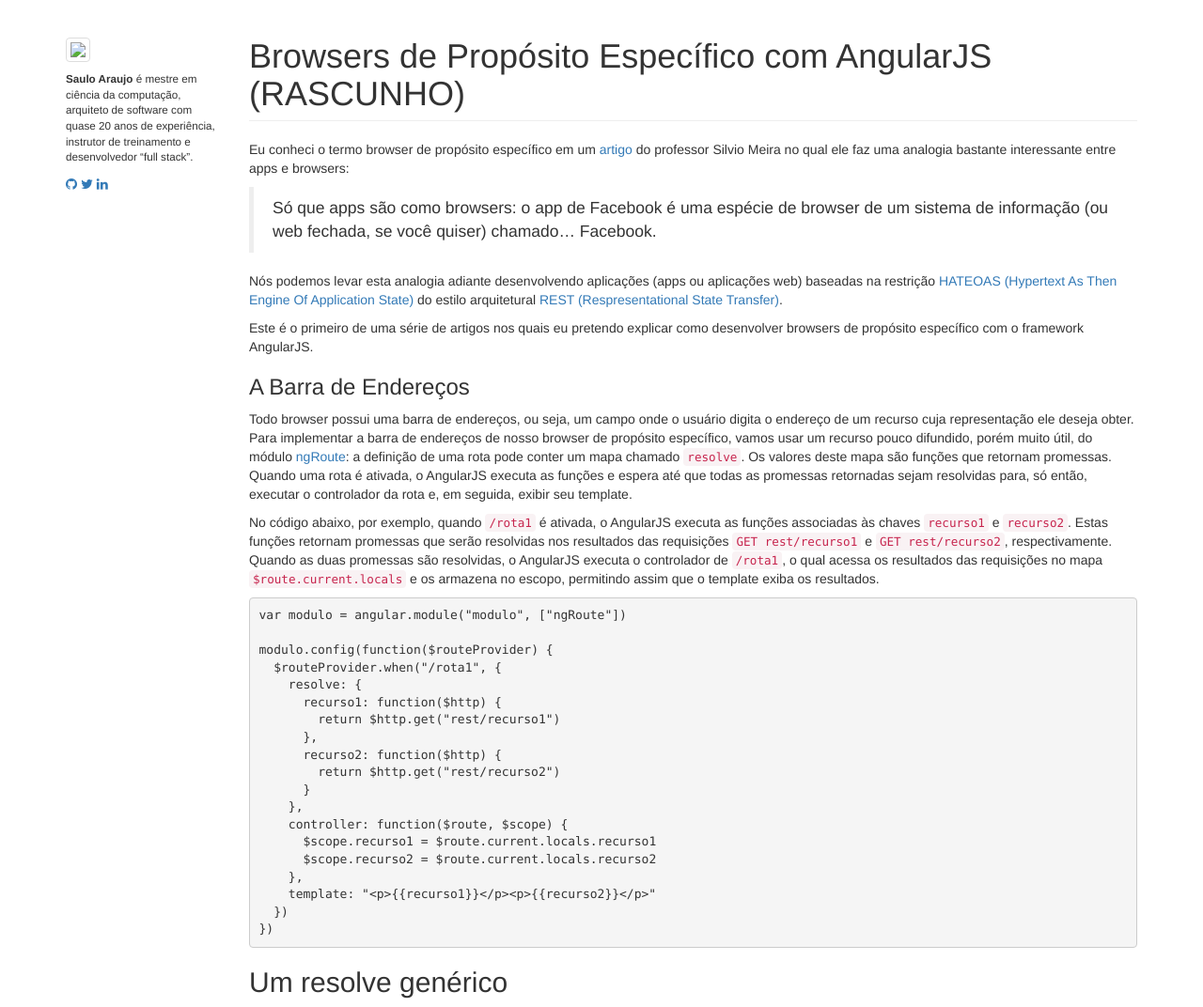
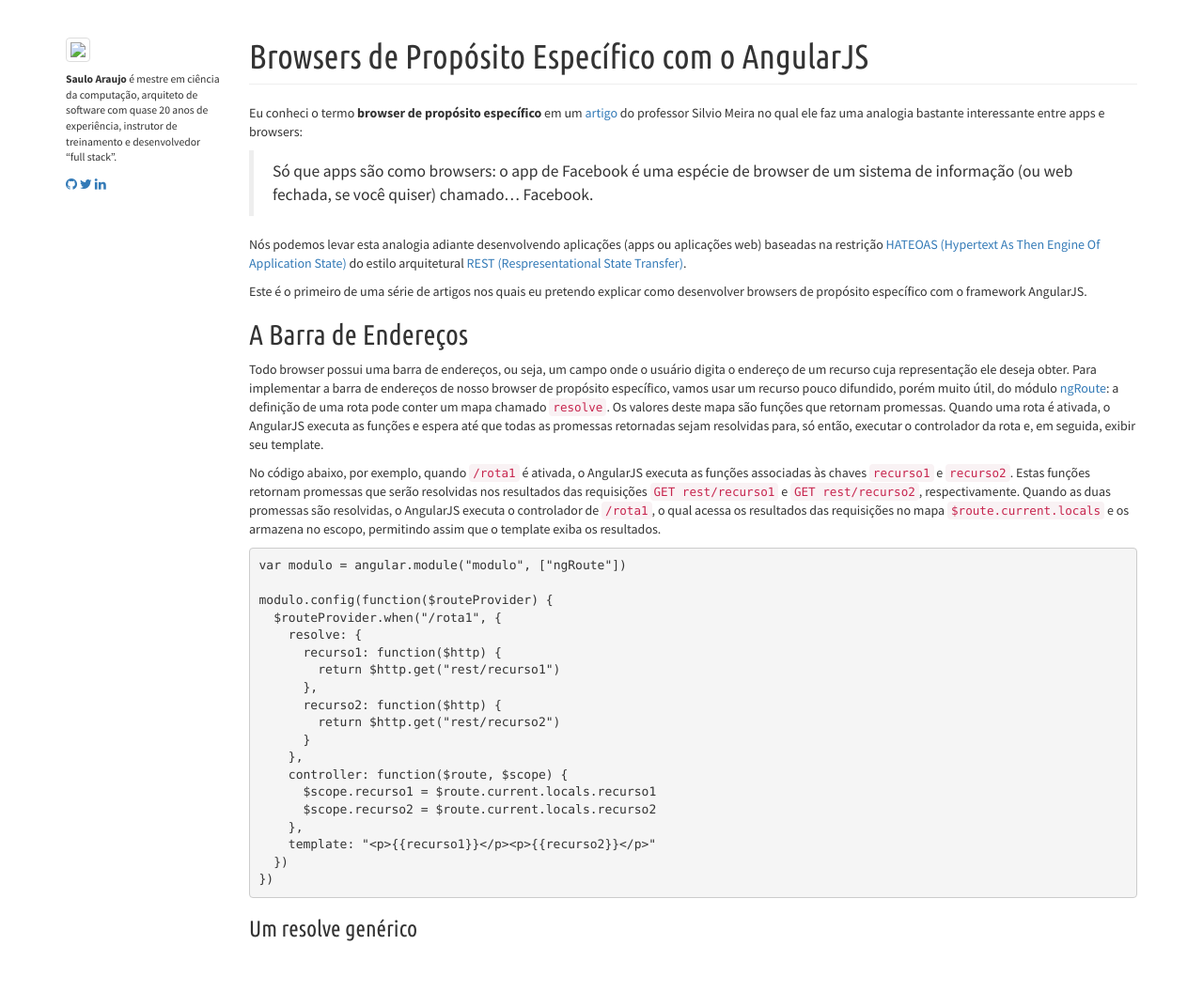
Before and after one commit to saulo2/saulo2.github.io, a Jekyll site: the page built from _posts/2016-05-05-browsers-de-proposito-especifico.md, in a window 1280 px wide. Shown: the whole page at 94% size. Built offline with Jekyll 4.4.1, drawn with Linux system fonts in a browser that asks for light colours; nearby versions of some CDN libraries; after the commit the page ends 1013 px from its top, so only the background shows below that.

Commit message:
Ajustes de fontes

```diff
--- a/_layouts/padrao.html
+++ b/_layouts/padrao.html
@@ -14,6 +14,36 @@
         <link rel="stylesheet" href="https://cdnjs.cloudflare.com/ajax/libs/font-awesome/4.6.2/css/font-awesome.min.css">
 
         <link rel="stylesheet" href="css/syntax.css">
+
+        <link href="https://fonts.googleapis.com/css?family=Ubuntu+Condensed" rel="stylesheet" type="text/css">
+        <link href="https://fonts.googleapis.com/css?family=Source+Sans+Pro:400,700" rel="stylesheet"" type="text/css">
+        <link href="https://fonts.googleapis.com/css?family=Ubuntu+Mono:400,700" rel="stylesheet"" type="text/css">
+
+        <style>
+            body {
+                font-family: "Source Sans Pro";
+            }
+
+            h1, h2 {
+                font-family: "Ubuntu Condensed";
+            }
+
+            h1.page-header {
+                font-size: 36px;
+            }
+
+            h1 {
+                font-size: 30px;
+            }
+
+            h2 {
+                font-size: 24px;
+            }
+
+            pre {
+                font-family: "Ubuntu Mono";
+            }
+        </style>
 
         <title>Blog do Saulo Araujo</title>
     </head>
--- a/_posts/2016-05-05-browsers-de-proposito-especifico.md
+++ b/_posts/2016-05-05-browsers-de-proposito-especifico.md
@@ -1,8 +1,8 @@
 ---
-title: Browsers de Propósito Específico com AngularJS (RASCUNHO)
+title: Browsers de Propósito Específico com o AngularJS
 ---
 
-Eu conheci o termo browser de propósito específico em um [artigo](http://boletim.de/silvio/previses-5-uma-rede-de-apps/) do professor Silvio Meira no qual ele faz uma analogia bastante interessante entre apps e browsers:
+Eu conheci o termo **browser de propósito específico** em um [artigo](http://boletim.de/silvio/previses-5-uma-rede-de-apps/) do professor Silvio Meira no qual ele faz uma analogia bastante interessante entre apps e browsers:
 
 > Só que apps são como browsers: o app de Facebook é uma espécie de browser de um sistema de informação (ou web fechada, se você quiser) chamado... Facebook.
 
@@ -10,7 +10,7 @@ Nós podemos levar esta analogia adiante desenvolvendo aplicações (apps ou apl
 
 Este é o primeiro de uma série de artigos nos quais eu pretendo explicar como desenvolver browsers de propósito específico com o framework AngularJS.
 
-### A Barra de Endereços
+# A Barra de Endereços
 Todo browser possui uma barra de endereços, ou seja, um campo onde o usuário digita o endereço de um recurso cuja representação ele deseja obter. Para implementar a barra de endereços de nosso browser de propósito específico, vamos usar um recurso pouco difundido, porém muito útil, do módulo [ngRoute](https://docs.angularjs.org/api/ngRoute): a definição de uma rota pode conter um mapa chamado `resolve`. Os valores deste mapa são funções que retornam promessas. Quando uma rota é ativada, o AngularJS executa as funções e espera até que todas as promessas retornadas sejam resolvidas para, só então, executar o controlador da rota e, em seguida, exibir seu template.
 
 No código abaixo, por exemplo, quando `/rota1` é ativada, o AngularJS executa as funções associadas às chaves `recurso1` e `recurso2`. Estas funções retornam promessas que serão resolvidas nos resultados das requisições `GET rest/recurso1` e `GET rest/recurso2`, respectivamente. Quando as duas promessas são resolvidas, o AngularJS executa o controlador de `/rota1`, o qual acessa os resultados das requisições no mapa `$route.current.locals` e os armazena no escopo, permitindo assim que o template exiba os resultados.
```
